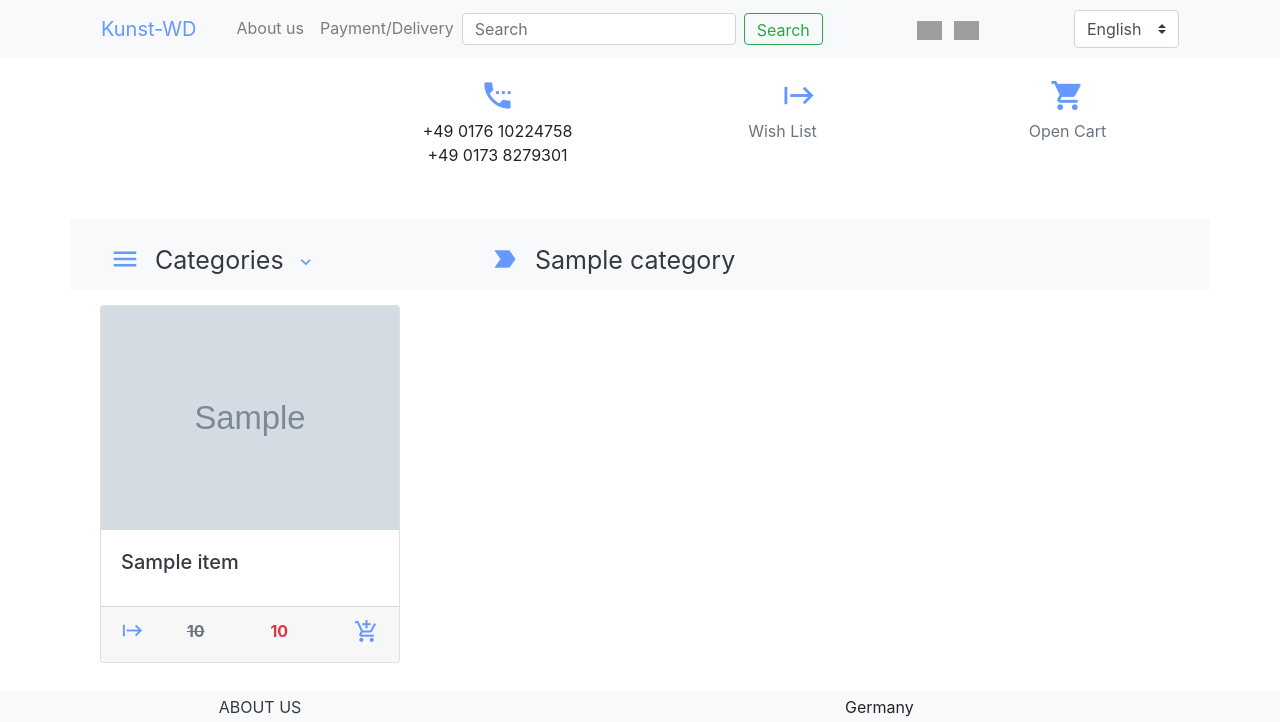
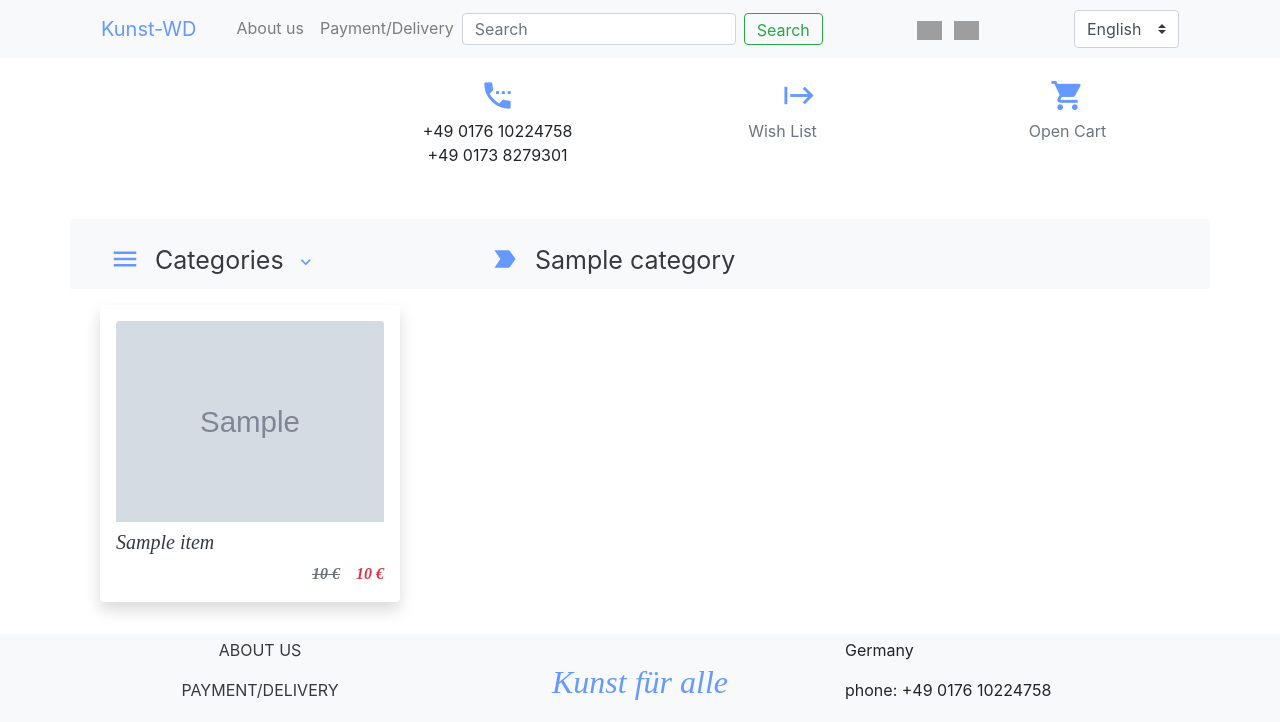
Before and after one commit to yurabysaha/de_market, a Django app: page /en/category/1/ in a window 1280 px wide. Shown: the top 722 px of the page. Run offline with Django 3.2, Linux system fonts and the light colour scheme; tables that the repository leaves empty hold one stand-in row (values such as "Sample post"); grey boxes marked "Sample" are stand-in pictures; some libraries are stand-ins or nearby versions; grey boxes are pictures that could not be loaded.

Commit message:
Restyle card

```diff
--- a/product/templates/product/card_items.html
+++ b/product/templates/product/card_items.html
@@ -2,30 +2,25 @@
 
 <div class="card-columns">
     {% for i in items %}
-        <div class="card" style="max-width: 300px">
+        <div class="card shadow p-3 mb-3 bg-white rounded" style="max-width: 300px; border:none">
             <a href="{% url 'item-detail' i.id %}" class="text-dark" style="text-decoration: none">
-                <img class="card-img-top" src="{{ i.photos.first.image.url }}" alt="Card image cap">
-                <div class="card-body">
-                    <h5 class="card-title ">{{ i.title }}</h5>
-                </div>
-            </a>
-            <div class="card-footer d-flex justify-content-between">
+                <img class="card-img-top " src="{{ i.photos.first.image.url }}" alt="Card image cap">
+                <div class="pt-2" style="font-family: 'Monotype Corsiva'; font-style: oblique;">
+                    <h5 >{{ i.title }}</h5></a>
+                    <div class="d-flex justify-content-end">
                     {% if i.status != 2 %}
-                <span><a href="{% url 'add_to_wishlist' i.id %}"><i class="material-icons"
-                                                                    style="font-size: 23px; color: #6699FF; margin-right: -26px;">start</i></a></span>
                         {% if i.sale_price %}
-                    <span class="font-weight-bold text-muted"><s> {{ i.price }}</s></span>
-                    <span class="font-weight-bold text-danger"> {{ i.sale_price }}</span>
+                            <span class="font-weight-bold text-muted pr-3"><s> {{ i.price }} €</s></span>
+                            <span class="font-weight-bold text-danger"> {{ i.sale_price }} €</span>
                         {% else %}
-                    <span class="font-weight-bold text-danger"> {{ i.price }}</span>
+                            <span class="font-weight-bold text-danger"> {{ i.price }} €</span>
                         {% endif %}
 
-                <span><a href="{% url 'add_to_cart' i.id %}"><i class="material-icons"
-                                                                style="font-size: 25px; color: #6699FF;">add_shopping_cart</i></a></span>
                     {% else %}
                         <span class="font-weight-bold text-muted">{% trans 'Sold' %}</span>
                     {% endif %}
                     </div>
                 </div>
+        </div>
     {% endfor %}
 </div>
--- a/templates/base.html
+++ b/templates/base.html
@@ -156,13 +156,6 @@
                     </blockquote>
                 </div>
                 <!--/.Second column-->
-
-                <hr class="clearfix w-100 d-md-none">
-
-
-
-                <hr class="clearfix w-100 d-md-none">
-
                   <!--Info-->
                 <div class="col-md-4 col-lg-4">
                     <p>Germany</p>
```
Lines whose indentation alone changed are shown as unchanged.
